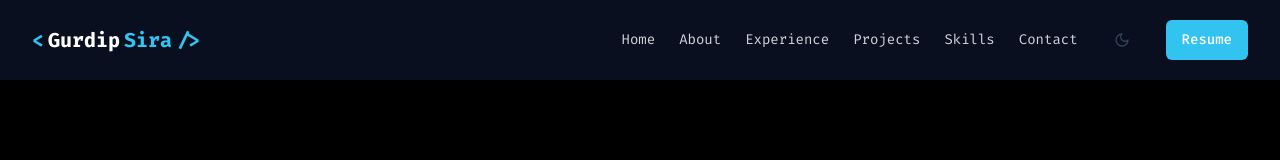
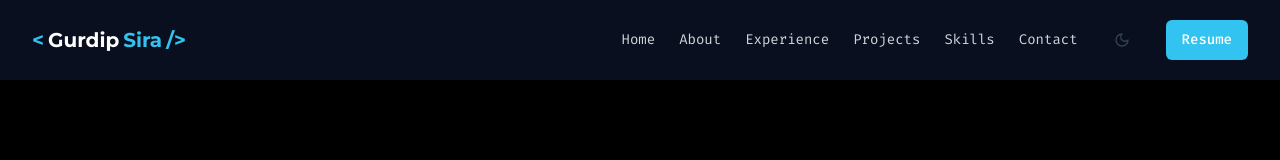
Before and after one commit to GurdipS5/lead-ops-showcase-hub, a React (Vite) app: page / in a window 1280 px wide. Shown: the top 160 px of the page. Built offline with nearby package versions, Linux system fonts and the light colour scheme.

Commit message:
Fix: Change logo font
Change the logo font to Arial.

```diff
--- a/src/components/Navbar.tsx
+++ b/src/components/Navbar.tsx
@@ -22,11 +22,11 @@ const Navbar = () => {
         <div className="flex items-center">
           <a
             href="#"
-            className="text-xl font-bold text-white flex items-center gap-1"
+            className="text-xl font-arial font-bold text-white flex items-center gap-1"
           >
-            <span className="text-[#33c3f0]">&lt;</span>
-            Gurdip<span className="text-[#33c3f0]">Sira</span>
-            <span className="text-[#33c3f0]">/&gt;</span>
+            <span className="text-[#33c3f0] font-sans">&lt;</span>
+            <span className="font-sans">Gurdip</span><span className="text-[#33c3f0] font-sans">Sira</span>
+            <span className="text-[#33c3f0] font-sans">/&gt;</span>
           </a>
         </div>
 
--- a/tailwind.config.ts
+++ b/tailwind.config.ts
@@ -23,6 +23,7 @@ export default {
 				sans: ['Montserrat', 'sans-serif'],
 				mono: ['"Fira Code"', 'monospace'],
 				pixel: ['"Press Start 2P"', 'cursive'],
+				arial: ['Arial', 'Helvetica', 'sans-serif'],
 				// Additional nerd font option
 				nerd: ['"Fira Code"', 'monospace'],
 			},
```
